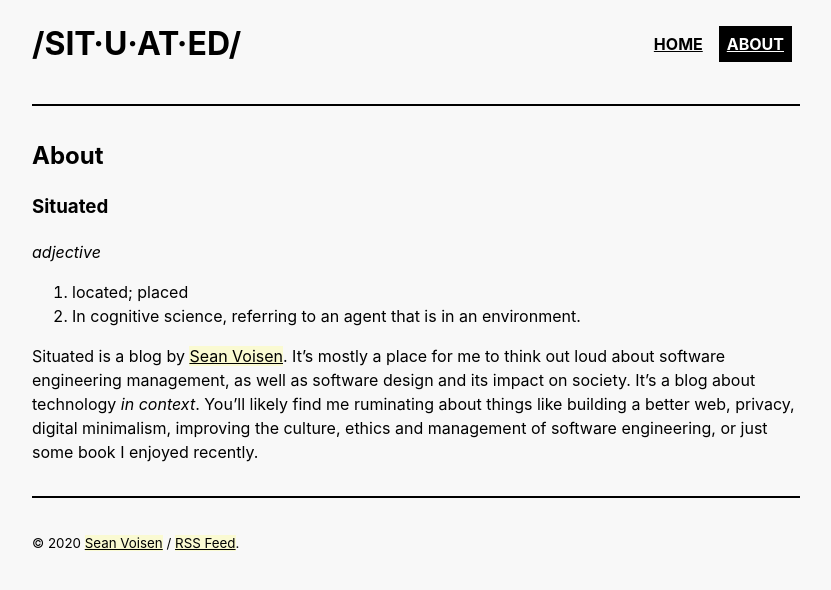
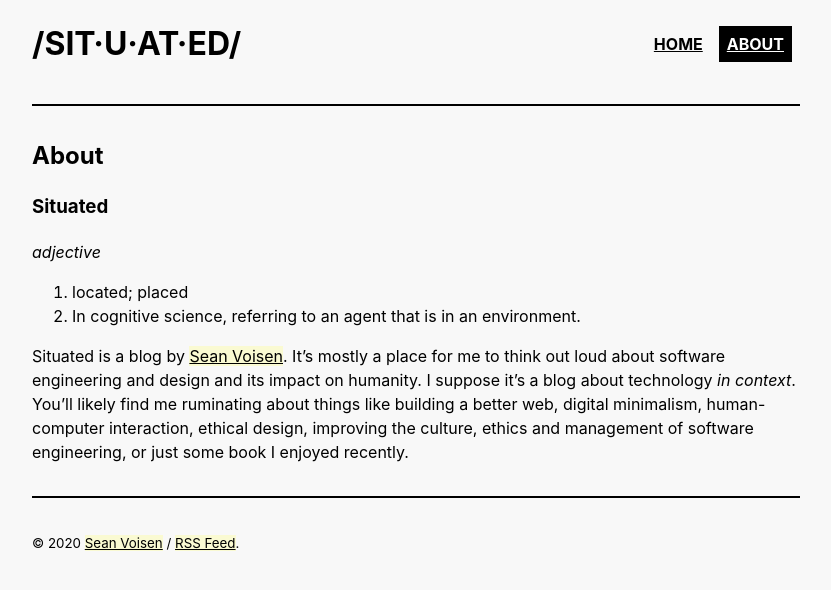
Before and after one commit to svoisen/situated.blog, a Jekyll site: the page built from _pages/about.md, in a window 1280 px wide. Shown: the top 590 px of the page, without its empty margins (224-1055 px from the left). Built offline with Jekyll 4.4.1, drawn with Linux system fonts in a browser that asks for light colours.

Commit message:
Add pocket knives post, update about

```diff
--- a/_pages/about.md
+++ b/_pages/about.md
@@ -8,4 +8,4 @@ _adjective_
 1. located; placed
 2. In cognitive science, referring to an agent that is in an environment.
 
-Situated is a blog by [Sean Voisen](https://sean.voisen.org). It's mostly a place for me to think out loud about software engineering management, as well as software design and its impact on society. It's a blog about technology _in context_. You'll likely find me ruminating about things like building a better web, privacy, digital minimalism, improving the culture, ethics and management of software engineering, or just some book I enjoyed recently.
+Situated is a blog by [Sean Voisen](https://sean.voisen.org). It's mostly a place for me to think out loud about software engineering and design and its impact on humanity. I suppose it's a blog about technology _in context_. You'll likely find me ruminating about things like building a better web, digital minimalism, human-computer interaction, ethical design, improving the culture, ethics and management of software engineering, or just some book I enjoyed recently.
```
Also changed, not shown: _posts/2020-10-07-pocketknives-adaptive-design.md (added, +29 -0 lines).
